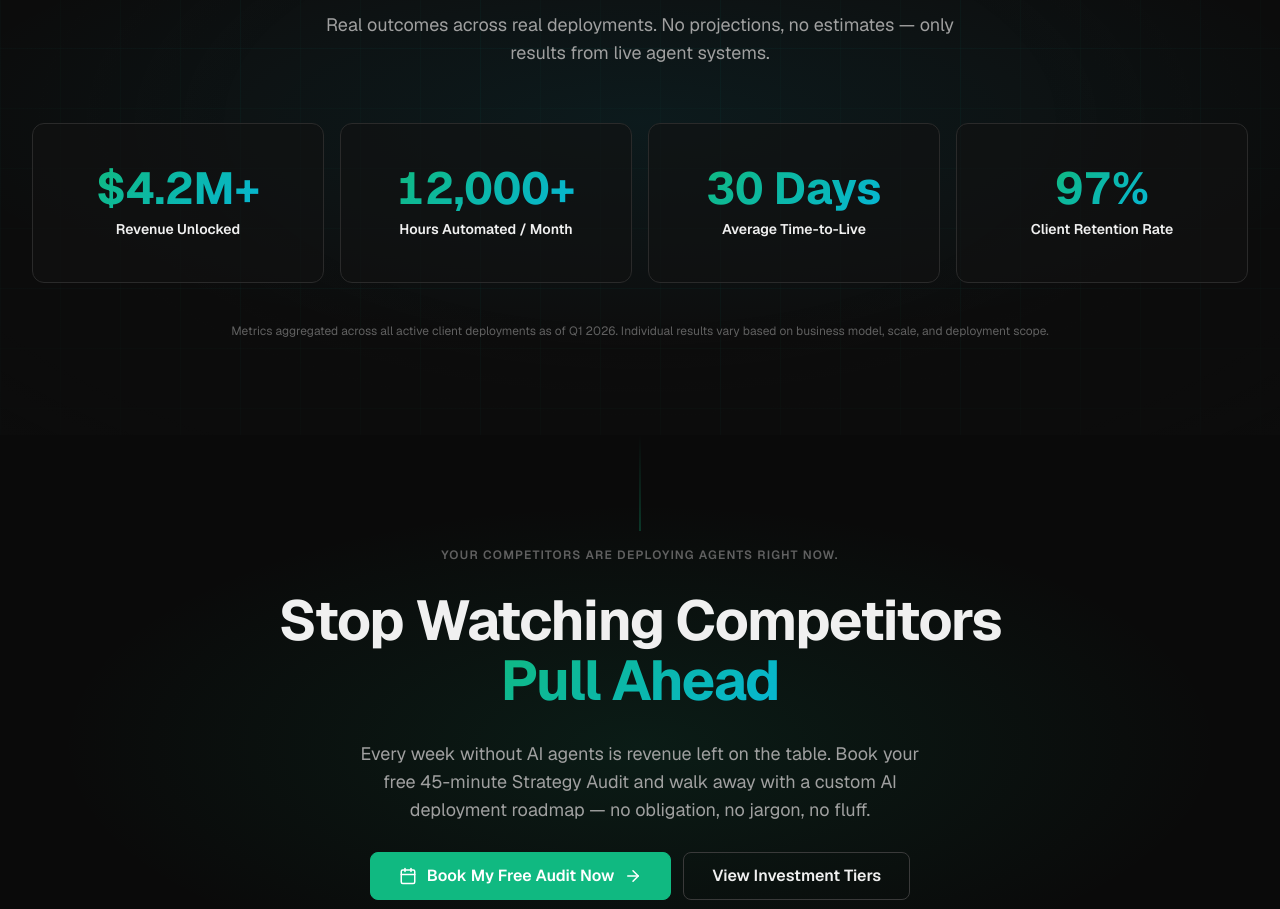
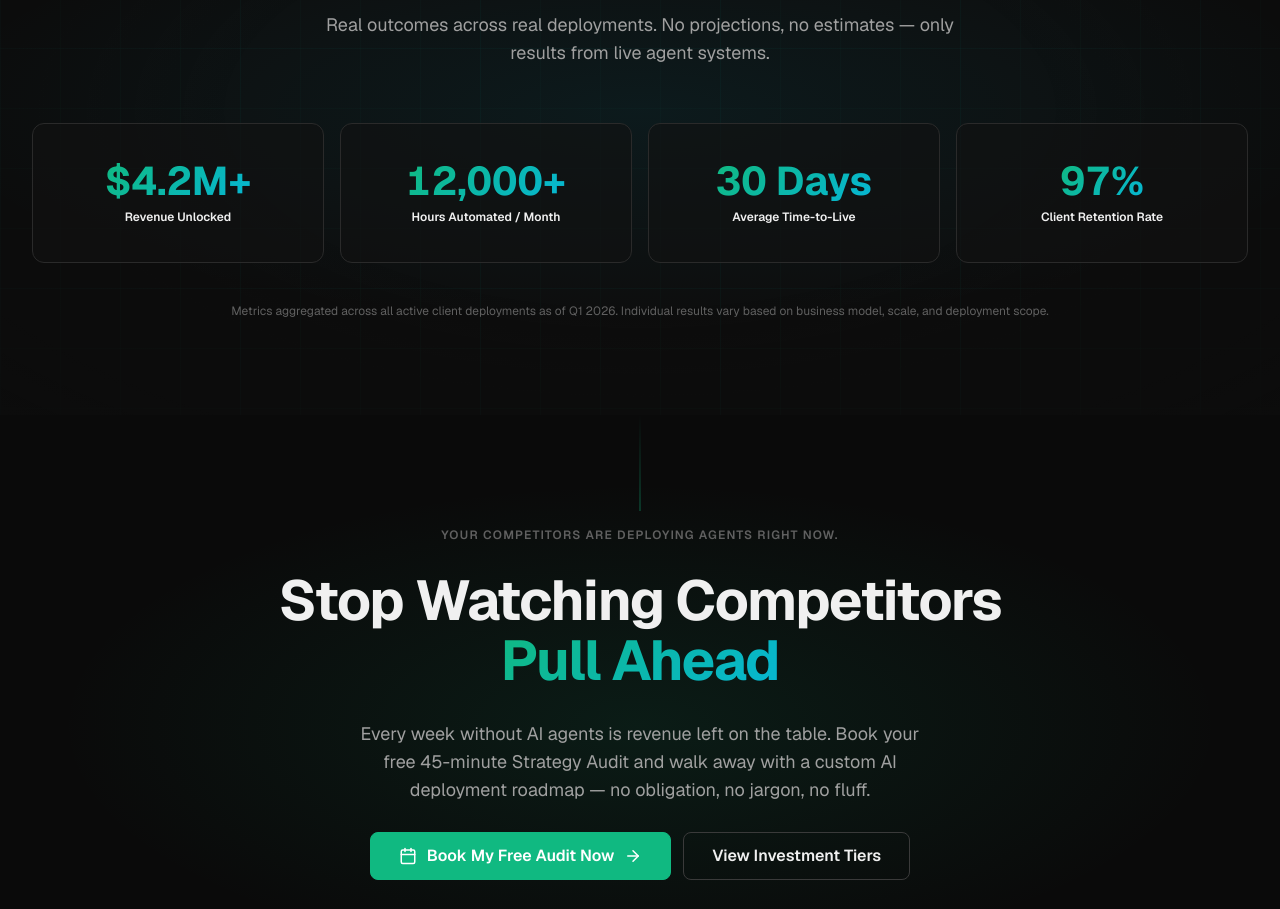
Before and after one commit to rtgolenatechva-prog/jpfranklinfx, a Next.js app: page / in a window 1280 px wide. Shown: the part 2020-2929 px from the top of the page. Built offline with nearby package versions, Linux system fonts and the light colour scheme.

Commit message:
Fix stats cards: equal height, whitespace-nowrap, no description

```diff
--- a/src/components/home/ResultsSection.tsx
+++ b/src/components/home/ResultsSection.tsx
@@ -51,10 +51,10 @@ export function ResultsSection() {
         <div className="grid grid-cols-2 lg:grid-cols-4 gap-4">
           {STATS.map((stat, i) => (
             <ScrollReveal key={i} direction="up" delay={i * 0.1}>
-              <div className="flex flex-col items-center justify-center text-center p-5 rounded-xl border border-[#2a2a2a] bg-[#111111]/60 h-[160px]">
-                {/* Counter */}
+              <div className="flex flex-col items-center justify-center text-center p-4 rounded-xl border border-[#2a2a2a] bg-[#111111]/60 h-[140px]">
+                {/* Counter — whitespace-nowrap prevents "30 Days" wrapping */}
                 <div
-                  className="text-[1.8rem] sm:text-[2.2rem] md:text-[2.8rem] font-bold leading-none mb-2"
+                  className="text-[1.6rem] sm:text-[2rem] md:text-[2.5rem] font-bold leading-none mb-2 whitespace-nowrap"
                   style={{
                     background: 'linear-gradient(135deg, #10b981 0%, #06b6d4 100%)',
                     WebkitBackgroundClip: 'text',
@@ -72,7 +72,7 @@ export function ResultsSection() {
                 </div>
 
                 {/* Label */}
-                <p className="text-xs sm:text-sm font-semibold text-[#f0f0f0] leading-snug">
+                <p className="text-xs font-semibold text-[#f0f0f0] leading-snug px-1">
                   {stat.label}
                 </p>
               </div>
```
